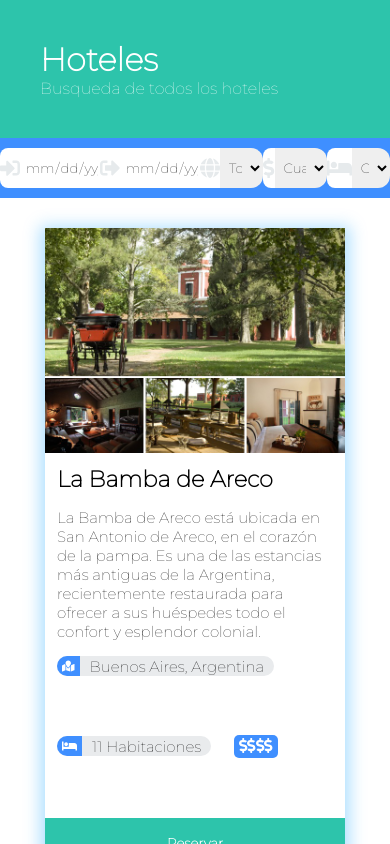
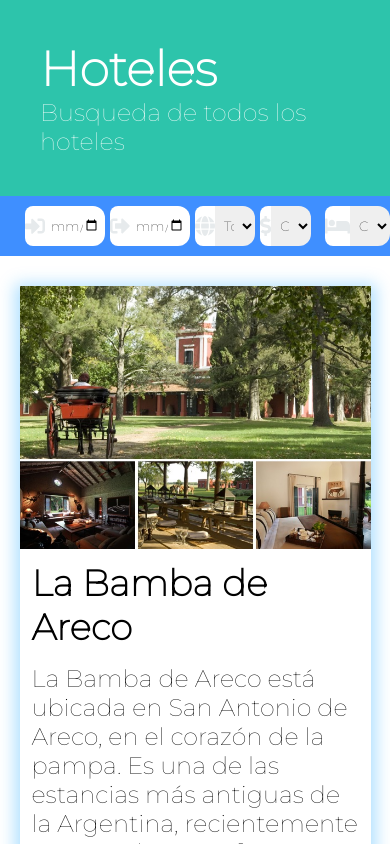
Before and after one commit to Johan52752/Hotels-proyect, a React (Create React App) app: page / in a window 390 px wide. Shown: the top 844 px of the page. Built offline with nearby package versions, Linux system fonts and the light colour scheme; the HTML template or start-up script is replaced by a standard one.

Commit message:
New changes

```diff
--- a/src/App.css
+++ b/src/App.css
@@ -4,7 +4,6 @@
     padding: 0;
     box-sizing:border-box;
     font-family: 'Montserrat', sans-serif;
-    transition:all 1s ease;
 }
 
 .App{
@@ -28,3 +27,8 @@
         padding:30px 0;
     }
 }
+@media (max-width:599px){
+    .Hotels{
+        font-size: 1.5rem;
+    }
+}
--- a/src/components/filters/Filters.css
+++ b/src/components/filters/Filters.css
@@ -1,5 +1,5 @@
 .Filter{
-    width: 90%;
+    width: 95%;
    display: flex;
    flex-direction: column;
    justify-content: space-between;
@@ -63,3 +63,20 @@
         width: 100px;
     }
 }
+@media(max-width:500px){
+    .Filters{
+        font-size: 1.5rem;
+    }
+    .Filter .input{
+        width: 60px;
+    }
+    .Filter .select{
+        width: 40px;
+    }
+    input{
+        width: 60px;
+    }
+    select{
+        width: 40px;
+    }
+}
--- a/src/components/filters/Filters.jsx
+++ b/src/components/filters/Filters.jsx
@@ -10,15 +10,15 @@
     return (
         <div className="Filter">
             <div className="Filters">
-                <div>
+                <div className="input">
                     <FontAwesomeIcon icon={faSignInAlt}/>
                     <input className="availabilityFrom" onChange={props.stateFrom[1]} value={props.stateFrom[0]}type="date"/>
                 </div>
-                <div>
+                <div className="input">
                     <FontAwesomeIcon icon={faSignOutAlt}/>
                     <input className="availabilityTo" onChange={props.stateTo[1]} value={props.stateTo[0]} type="date"/>
                 </div>
-                <div>
+                <div className="select">
                     <FontAwesomeIcon icon={faGlobe}/>
                     <select onChange={props.stateCountry[1]} value={props.stateCountry[0]} className="country" name="paises" id="">
                         <option value="Cualquier pais">Todos los paises</option>
@@ -28,7 +28,7 @@
                         <option value="Uruguay">Uruguay</option>
                     </select>
                 </div>
-                <div>
+                <div className="select">
                     <FontAwesomeIcon icon={faDollarSign}/>
                     <select onChange={props.statePrice[1]} value={props.statePrice[0]} className="price" name="precio" id="">
                         <option value="Cualquier precio">Cualquier precio</option>
@@ -38,7 +38,7 @@
                         <option value={4}>$$$$</option>
                     </select>
                 </div>
-                <div>
+                <div className="select">
                     <FontAwesomeIcon icon={faBed}/>
                     <select onChange={props.stateSize[1]} value={props.stateSize[0]} className="rooms" name="tamaño" id="">
                         <option value="Cualquier tamaño">Cualquier tamaño</option>
--- a/src/components/header/Header.css
+++ b/src/components/header/Header.css
@@ -1,5 +1,5 @@
 .Header{
-    width: 90%;
+    width: 95%;
     background-color: #2dc4ab ;
     color:white;
     padding:40px;
@@ -9,3 +9,8 @@
         width: 100%;
     }
 }
+@media(max-width:599px){
+    .Header{
+        font-size: 1.5rem;
+    }
+}
--- a/src/components/hotel/hotel.css
+++ b/src/components/hotel/hotel.css
@@ -82,10 +82,29 @@
     width: 80%;
     justify-content: space-between;
     flex-wrap: wrap;
+    align-items: flex-start;
 }
 @media (max-width:1100px) {
     .options-secondary{
         flex: 1;
-        align-items: center;
     }
 }
+@media (max-width:599px){
+    .card{
+        width: 90%;
+    }
+    .details{
+        font-size: 1.5rem;
+    }
+    .options-secondary{
+        width: 60%;
+        margin-top: 10px;
+    }
+    .options{
+        margin-top: 20px;
+    }
+    .card button{
+        font-size: 1.5rem;
+        height: 70px;
+    }
+}
```
Also changed, not shown: src/setupTests.js (deleted, +0 -5 lines), 1 other file (tests, documents, lock files or other folders).
